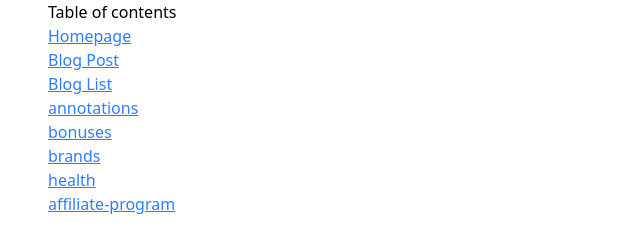
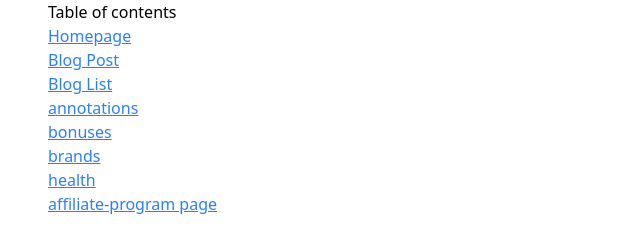
Before and after one commit to eiacc/statsdrone-2, a website: page src/index.html in a window 1280 px wide. Shown: the full height of the page, 0-640 px from the left. Drawn offline with nearby package versions, Linux system fonts and the light colour scheme; files that its build step writes are made by us from their sources.

Commit message:
affiliate-program page

```diff
--- a/src/index.html
+++ b/src/index.html
@@ -36,7 +36,7 @@
       <a class="text-blue-500 underline" href="./pages/health.html">health</a>
     </li>
     <li>
-      <a class="text-blue-500 underline" href="./pages/affiliate-program.html">affiliate-program</a>
+      <a class="text-blue-500 underline" href="./pages/affiliate-program.html">affiliate-program page</a>
     </li>
   </ol>
 </body>
```
